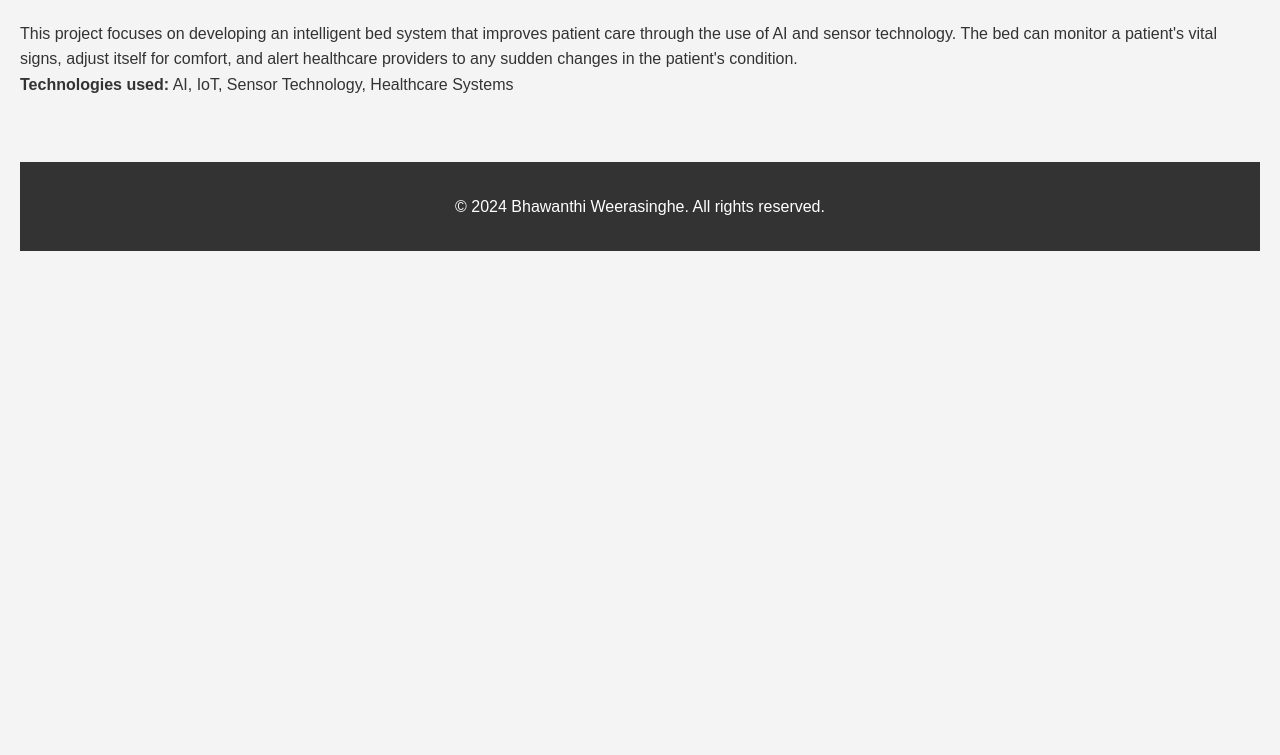
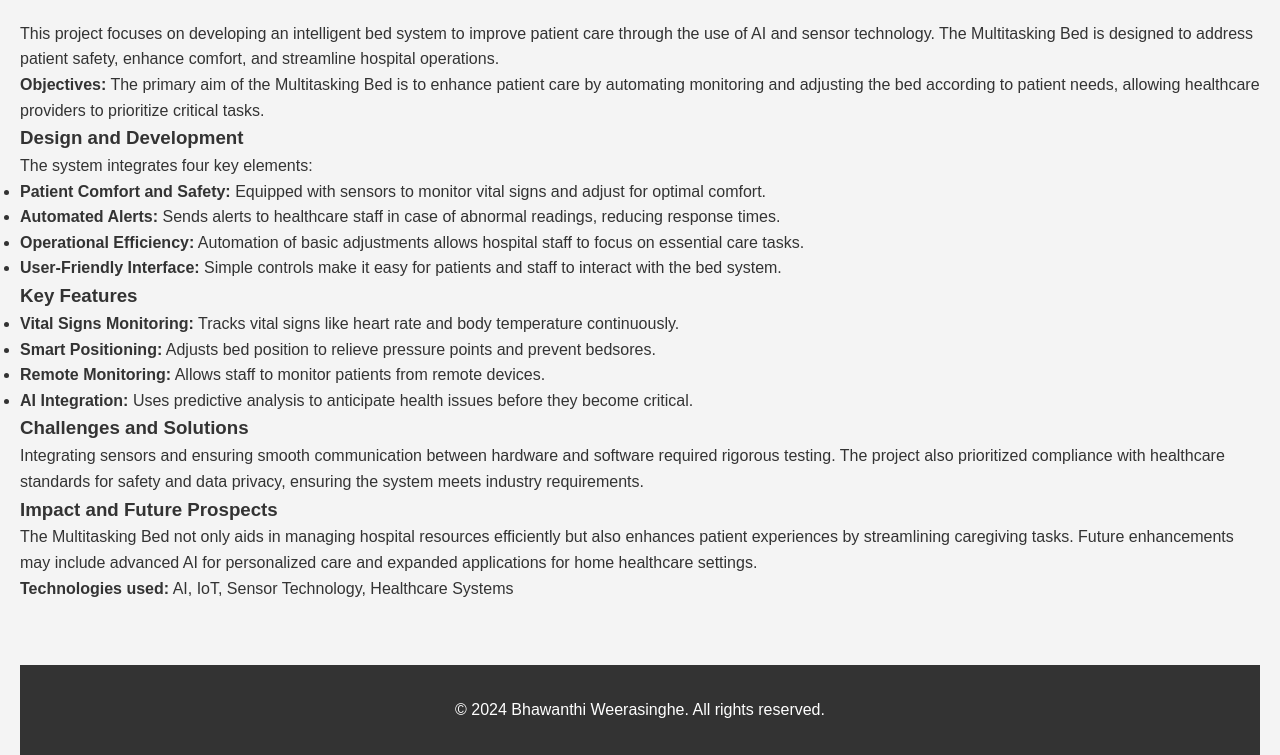
Before and after one commit to Bhawa1018/portfolio, a plain HTML site: page multitasking-bed.html in a window 1280 px wide. Shown: the part 160-915 px from the top of the page. Before the commit the page ends 800 px from the top, so only its background shows below. Drawn offline with Linux system fonts and the light colour scheme.

Commit message:
Update multitasking-bed.html

```diff
--- a/multitasking-bed.html
+++ b/multitasking-bed.html
@@ -26,7 +26,32 @@
   <!-- Project Content -->
   <section id="project-details">
     <h2>Multitasking Bed</h2>
-    <p>This project focuses on developing an intelligent bed system that improves patient care through the use of AI and sensor technology. The bed can monitor a patient's vital signs, adjust itself for comfort, and alert healthcare providers to any sudden changes in the patient's condition.</p>
+    <p>This project focuses on developing an intelligent bed system to improve patient care through the use of AI and sensor technology. The Multitasking Bed is designed to address patient safety, enhance comfort, and streamline hospital operations.</p>
+    <p><strong>Objectives:</strong> The primary aim of the Multitasking Bed is to enhance patient care by automating monitoring and adjusting the bed according to patient needs, allowing healthcare providers to prioritize critical tasks.</p>
+
+    <h3>Design and Development</h3>
+    <p>The system integrates four key elements:</p>
+    <ul>
+      <li><strong>Patient Comfort and Safety:</strong> Equipped with sensors to monitor vital signs and adjust for optimal comfort.</li>
+      <li><strong>Automated Alerts:</strong> Sends alerts to healthcare staff in case of abnormal readings, reducing response times.</li>
+      <li><strong>Operational Efficiency:</strong> Automation of basic adjustments allows hospital staff to focus on essential care tasks.</li>
+      <li><strong>User-Friendly Interface:</strong> Simple controls make it easy for patients and staff to interact with the bed system.</li>
+    </ul>
+
+    <h3>Key Features</h3>
+    <ul>
+      <li><strong>Vital Signs Monitoring:</strong> Tracks vital signs like heart rate and body temperature continuously.</li>
+      <li><strong>Smart Positioning:</strong> Adjusts bed position to relieve pressure points and prevent bedsores.</li>
+      <li><strong>Remote Monitoring:</strong> Allows staff to monitor patients from remote devices.</li>
+      <li><strong>AI Integration:</strong> Uses predictive analysis to anticipate health issues before they become critical.</li>
+    </ul>
+
+    <h3>Challenges and Solutions</h3>
+    <p>Integrating sensors and ensuring smooth communication between hardware and software required rigorous testing. The project also prioritized compliance with healthcare standards for safety and data privacy, ensuring the system meets industry requirements.</p>
+
+    <h3>Impact and Future Prospects</h3>
+    <p>The Multitasking Bed not only aids in managing hospital resources efficiently but also enhances patient experiences by streamlining caregiving tasks. Future enhancements may include advanced AI for personalized care and expanded applications for home healthcare settings.</p>
+
     <p><strong>Technologies used:</strong> AI, IoT, Sensor Technology, Healthcare Systems</p>
   </section>
 
```
